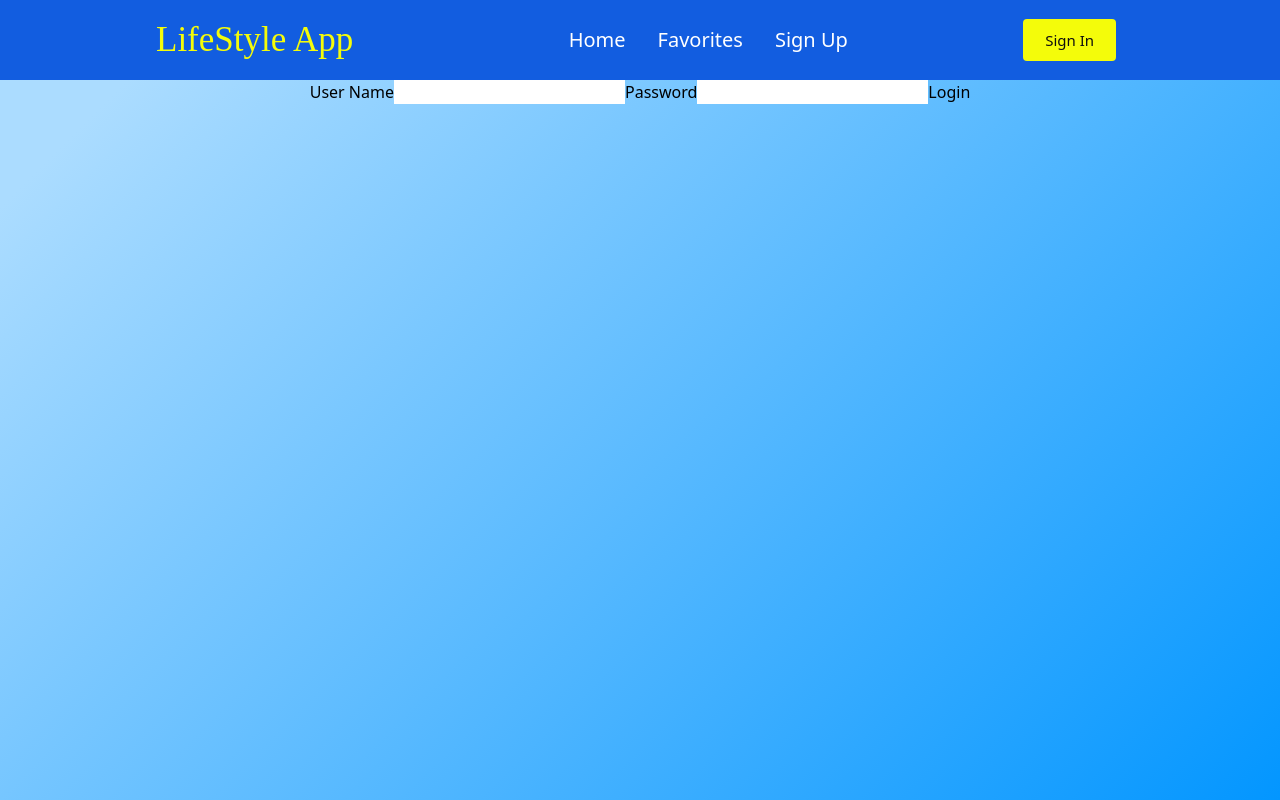
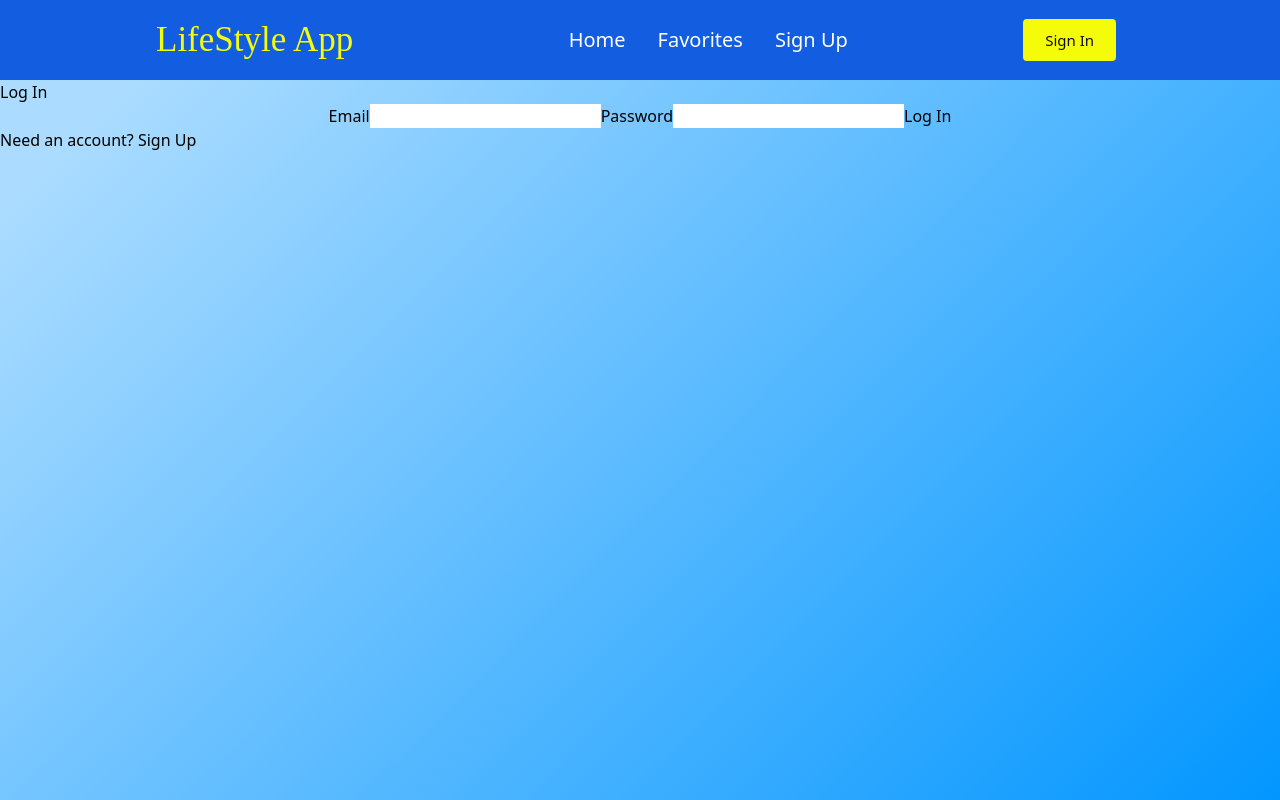
Before and after one commit to Code-the-Dream-School/alpaca-albatross-practicum-team3-back, a React (Create React App) app in the folder frontend/: page /login in a window 1280 px wide. Built offline with nearby package versions, Linux system fonts and the light colour scheme.

Commit message:
register working/auth connected

```diff
--- /dev/null
+++ b/frontend/src/components/API/Auth.js
@@ -0,0 +1,38 @@
+import axios from "axios"
+
+const apiURL = 'http://localhost:3001/api/v1';
+
+
+export const login = async function(formData) {
+  return axios
+    .post(apiURL + `/auth/login`,
+    {
+      username: formData.username,
+      password: formData.pw
+    }).then(response => {
+      if (response.data.token) {
+        localStorage.setItem("user", JSON.stringify(response.data.user.username))
+        localStorage.setItem("token", JSON.stringify(response.data.token))
+      }
+
+      return response.data
+    });
+}
+
+export const register = async function(formData) {
+  return axios
+    .post(apiURL + `/auth/register`,
+    {
+      username: formData.username,
+      password: formData.pw
+    }).then(response => {
+      if (response.data.token) {
+        localStorage.setItem("user", JSON.stringify(response.data.user.username))
+        localStorage.setItem("token", JSON.stringify(response.data.token))
+      }
+
+      return response.data
+    });
+}
+
+// export default {register, login}
--- a/frontend/src/pages/LogInPage.js
+++ b/frontend/src/pages/LogInPage.js
@@ -1,31 +1,81 @@
 import React, { useState } from 'react';
+import { Link } from 'react-router-dom';
+import { useNavigate } from 'react-router-dom';
+import { login } from "../components/API/Auth";
 
-const LogInPage = () => {
-    const[userName,setUserName]=useState("");
-    const [password, setPassword] = useState("");
-    const [dataInput, setDataInput] = useState("");
+export default function LogInPage() {
+	const [email, setEmail] = useState('');
+	const [password, setPassword] = useState('');
 
-    const submitLogIn = () => {
-        const userInfo = { userName: userName, password: password };
-        setDataInput([userInfo]);
+	const [error, setError] = useState('');
+	const [loading, setLoading] = useState(false);
+
+	const history = useNavigate();
+
+	async function handleSubmit(e) {
+		e.preventDefault();
+
+		try {
+			setError('');
+			setLoading(true);
+			// await signUp(email, password);
+			history.push('/');
+		} catch {
+			setError('Failed to log in');
+		}
+
+		setLoading(false);
 	}
 
-
-	return(
-		<>
-			<form action="" onSubmit={submitLogIn}>
-				<div>
-					<label htmlFor="user name">User Name</label>
-					<input type="text" name="user name" id="user name" value={userName} onChange={(e)=>setUserName(e.target.value)}/>
-				</div>
-				<div>
-					<label htmlFor="password">Password</label>
-					<input type="text" name="password" id="password" value={password} onChange={(e)=>setPassword(e.target.value)}/>
-				</div>
-				<button type="submit">Login</button>
+	return (
+		<div>
+			<h2>Log In</h2>
+			{error && <p>{error}</p>}
+			<form onSubmit={handleSubmit}>
+				<label>
+					Email
+					<input
+						type="email"
+						value={email}
+						onChange={(e) => setEmail(e.target.value)}
+					/>
+				</label>
+				<label>
+					Password
+					<input
+						type="password"
+						value={password}
+						onChange={(e) => setPassword(e.target.value)}
+					/>
+				</label>
+				<button disabled={loading} type="submit">
+					Log In
+				</button>
 			</form>
-		</>
-	)
+			<p>
+				Need an account? <Link to="/signup">Sign Up</Link>
+			</p>
+		</div>
+	);
 }
 
-export default LogInPage;
+// 					<input
+// 						type="password"
+// 						value={passwordConfirm}
+// 						onChange={(e) => setPasswordConfirm(e.target.value)}
+// 					/>
+// 				</label>
+// 				<button disabled={loading} type="submit">
+// 					Sign Up
+// 				</button>
+// 			</form>
+// 			<p>
+
+
+// 				Already have an account? <Link to="/login">Log In</Link>
+// 			</p>
+// 		</div>
+// 	);
+// }
+
+// export default SignUpPage;
--- a/frontend/src/pages/Registration.js
+++ b/frontend/src/pages/Registration.js
@@ -1,4 +1,6 @@
 import { useState } from 'react';
+import { register } from "../components/API/Auth";
+
 
 function Registration() {
 const [userName, setUserName] = useState('');
@@ -17,15 +19,27 @@ const handlePassword = (e) => {
 	setSubmitted(false);
 };
 
-const handleSubmit = (e) => {
+const handleSubmit = async (e) => {
 	e.preventDefault();
 	if (userName === '' || password === '') {
 	setError(true);
 	} else {
+		let result = await register({username: userName, pw: password});
+		console.log(result)
 	setSubmitted(true);
 	setError(false);
 	}
 };
+// onSubmit: async (values) => {
+// 	let result = await login(values);
+// 	if (result.success) {
+// 		navigate('../dashboard')
+// 	} else {
+// 		let errors = []
+// 		errors.push(result.errors)
+// 		setFormErrors(errors);
+// 	}
+// }
 
 
 const successMessage = () => {
```
